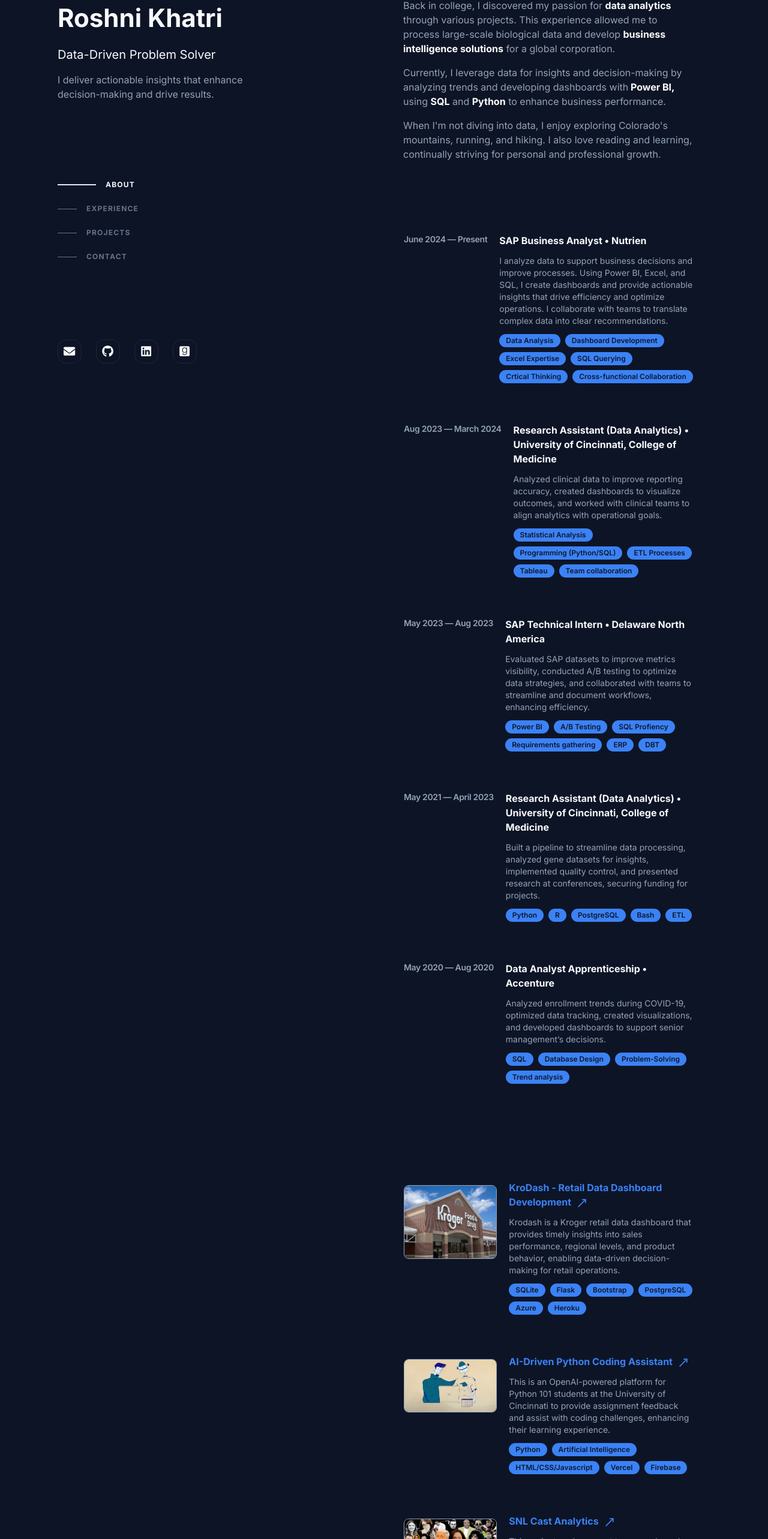
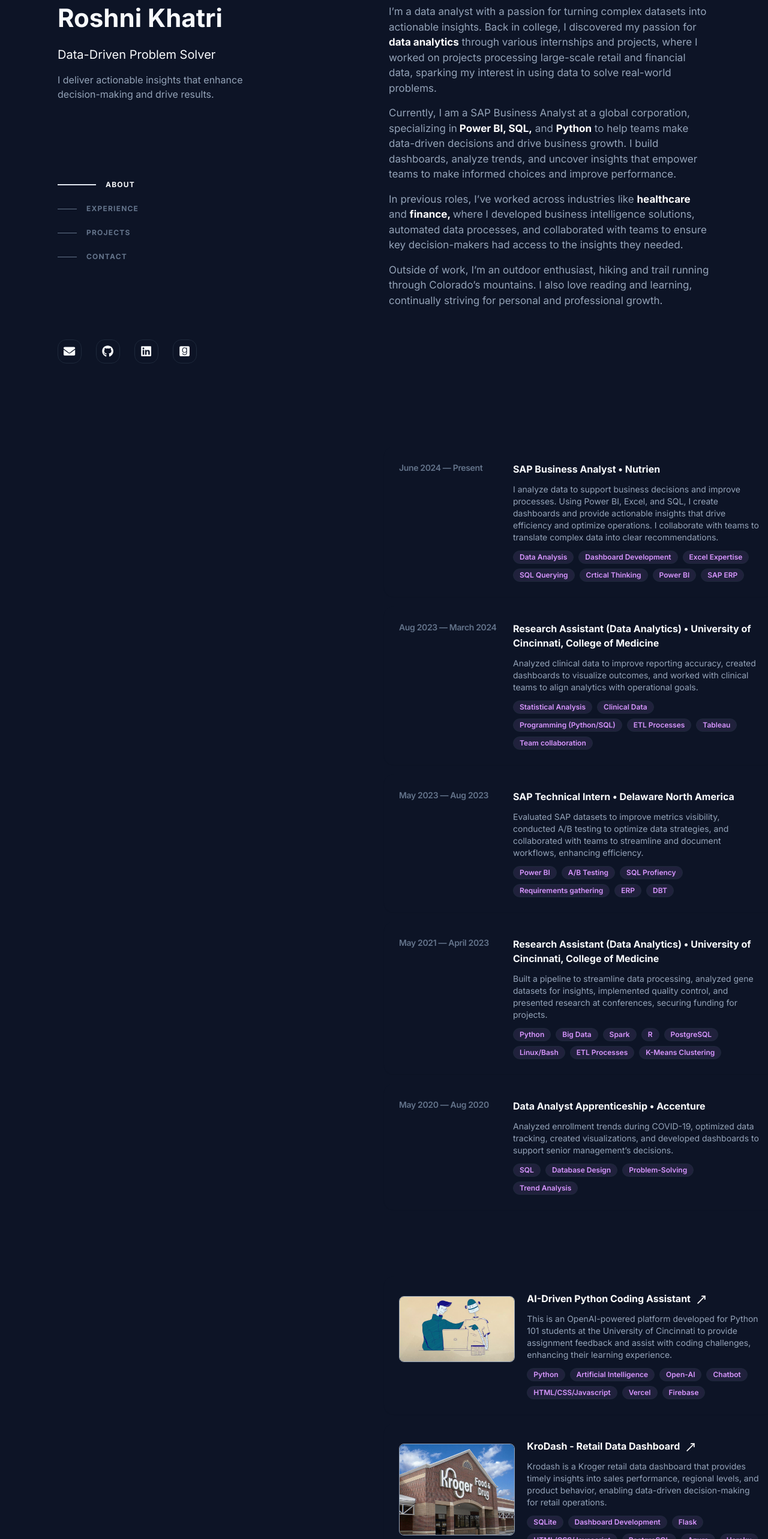
Before and after one commit to roshnik1/e-portfolio, a Next.js app: page / in a window 1280 px wide. Shown: the part 98-2664 px from the top of the page at 60% size. Built offline with nearby package versions, Linux system fonts and the light colour scheme.

Commit message:
Clean up UI + add new colors

```diff
--- a/components/About.tsx
+++ b/components/About.tsx
@@ -9,28 +9,34 @@
 
 export default function About() {
   return (
-    <section id="about" className="scroll-mt-16 ">
+    <section id="about" className="scroll-mt-20 mt-[10px]">
       <div className="sticky top-0 z-20 -mx-6 mb-4 w-screen bg-background/0 px-6 py-5 backdrop-blur md:-mx-12 md:px-12 lg:sr-only lg:relative lg:top-auto lg:mx-auto lg:w-full lg:px-0 lg:py-0 lg:opacity-0">
         <h2 className="text-sm font-bold uppercase tracking-widest lg:sr-only">
           About
         </h2>
       </div>
       <div className="flex flex-col gap-4">
-        <p className="text-start text-muted-foreground lg:px-6">
+        <p className="text-start text-muted-foreground lg:px-2 text-[17px] w-[550px]">
+        I’m a data analyst with a passion for turning complex datasets into actionable insights.
         Back in college, I discovered my passion for <BoldT>data analytics</BoldT> through
-        various projects. This experience allowed me to process large-scale biological
-        data and develop <BoldT>business intelligence solutions</BoldT> for a global corporation.
+        various internships and projects, where I worked on projects processing large-scale retail and financial
+        data, sparking my interest in using data to solve real-world problems.
         </p>
-        <p className="text-start  text-muted-foreground lg:px-6">
-        Currently, I leverage data for insights and decision-making by
-        analyzing trends and developing dashboards with
-        <BoldT> Power BI,</BoldT> using <BoldT>SQL</BoldT> and <BoldT>Python</BoldT> to
-        enhance business performance.
+        <p className="text-start  text-muted-foreground lg:px-2 text-[17px] w-[550px]">
+        Currently, I am a SAP Business Analyst at a global corporation, specializing in
+        <BoldT> Power BI, SQL,</BoldT> and <BoldT>Python</BoldT> to help teams
+        make data-driven decisions and drive business growth. I build dashboards, analyze trends,
+        and uncover insights that empower teams to make informed choices
+        and improve performance.
         </p>
-        <p className="text-start text-muted-foreground lg:px-6">
-        When I'm not diving into data, I enjoy exploring Colorado's
-        mountains, running, and hiking. I also love reading and
-        learning, continually striving for personal and professional growth.
+        <p className="text-start text-muted-foreground lg:px-2 text-[17px] w-[550px]">
+        In previous roles, I’ve worked across industries like <BoldT> healthcare </BoldT>and <BoldT> finance, </BoldT>
+        where I developed business intelligence solutions, automated data processes,
+        and collaborated with teams to ensure key decision-makers had access to the insights they needed.
+        </p>
+        <p className="text-start text-muted-foreground lg:px-2 text-[17px] w-[550px]">
+        Outside of work, I’m an outdoor enthusiast, hiking and trail running through Colorado’s mountains.
+        I also love reading and learning, continually striving for personal and professional growth.
         </p>
       </div>
     </section>
--- a/components/ExpCards.tsx
+++ b/components/ExpCards.tsx
@@ -23,7 +23,8 @@
       "Excel Expertise",
       "SQL Querying",
       "Crtical Thinking",
-      "Cross-functional Collaboration"
+      "Power BI",
+      "SAP ERP"
     ],
   },
   {
@@ -35,6 +36,7 @@
       "Analyzed clinical data to improve reporting accuracy, created dashboards to visualize outcomes, and worked with clinical teams to align analytics with operational goals.",
     skills: [
       "Statistical Analysis",
+      "Clinical Data",
       "Programming (Python/SQL)",
       "ETL Processes",
       "Tableau",
@@ -66,10 +68,13 @@
       "Built a pipeline to streamline data processing, analyzed gene datasets for insights, implemented quality control, and presented research at conferences, securing funding for projects.",
     skills: [
       "Python",
+      "Big Data",
+      "Spark",
       "R",
       "PostgreSQL",
-      "Bash",
-      "ETL"
+      "Linux/Bash",
+      "ETL Processes",
+      "K-Means Clustering"
     ],
   },
   {
@@ -83,16 +88,16 @@
       "SQL",
       "Database Design",
       "Problem-Solving",
-      "Trend analysis"
+      "Trend Analysis"
     ],
   },
 ];
 
 export default function ExpCard() {
   return (
-    <section id="experience" className="scroll-mt-16 lg:mt-16">
+    <section id="experience" className="scroll-mt-10 mt-[200px]">
       <div className="sticky top-0 z-20 -mx-6 mb-4 w-screen bg-background/0 px-6 py-5 backdrop-blur md:-mx-12 md:px-12 lg:sr-only lg:relative lg:top-auto lg:mx-auto lg:w-full lg:px-0 lg:py-0 lg:opacity-0">
-        <h2 className="text-sm font-bold uppercase tracking-widest lg:sr-only">
+        <h2 className="text-md font-bold uppercase tracking-widest lg:sr-only">
           Experience
         </h2>
       </div>
@@ -100,10 +105,10 @@
         {jobPositions.map((job, index) => (
           <Card
             key={index}
-            className="lg:p-6 mb-4 flex flex-col lg:flex-row w-full min-h-fit gap-0 lg:gap-5 border-transparent hover:border dark:lg:hover:border-t-blue-900 dark:lg:hover:bg-slate-800/50 lg:hover:shadow-[inset_0_1px_0_0_rgba(148,163,184,0.1)] lg:hover:drop-shadow-lg lg:hover:bg-slate-100/50 lg:hover:border-t-blue-200"
+            className="lg:p-6 mb-4 flex flex-col lg:flex-row w-[650px] min-h-fit gap-0 lg:gap-5 border-transparent hover:border dark:lg:hover:border-t-[#b94bfa]/60 dark:lg:hover:bg-slate-800/50 lg:hover:shadow-[inset_0_1px_0_0_rgba(148,163,184,0.1)] lg:hover:drop-shadow-lg lg:hover:bg-slate-100/50 lg:hover:border-t-[#b94bfa]/60"
           >
-            <CardHeader className="h-full w-full p-0">
-              <CardTitle className="text-sm text-slate-400 whitespace-nowrap">
+            <CardHeader className="h-full w-[400px] p-0">
+              <CardTitle className="text-sm w-[170px] text-slate-500 whitespace-nowrap">
                 {job.timeline}
               </CardTitle>
             </CardHeader>
--- a/components/Nav.tsx
+++ b/components/Nav.tsx
@@ -1,11 +1,7 @@
 "use client";
 import { Button } from "@/components/ui/button";
-import { Github, Linkedin, Mail} from "lucide-react";
-import { ModeToggle } from "./ui/toggle-mode";
 import useActiveSection from "@/hooks/useActiveSection";
-import { FaGoodreadsG, FaGithub, FaLinkedin, FaEnvelope, FaGoodreads } from "react-icons/fa"; // FontAwesome Goodreads icon
-import { AiFillBook } from "react-icons/ai";
-
+import { FaGoodreadsG, FaGithub, FaLinkedin, FaEnvelope, FaGoodreads } from "react-icons/fa";
 type NavItem = {
   name: string;
   href: string;
--- a/components/Projects.tsx
+++ b/components/Projects.tsx
@@ -13,33 +13,36 @@
 
 const jobProjects = [
   {
+    imagePath: "/code_assistant.png",
+    title: "AI-Driven Python Coding Assistant",
+    description:
+      "This is an OpenAI-powered platform developed for Python 101 students at the University of Cincinnati to provide assignment feedback and assist with coding challenges, enhancing their learning experience.",
+    skills: [
+      "Python",
+      "Artificial Intelligence",
+      "Open-AI",
+      "Chatbot",
+      "HTML/CSS/Javascript",
+      "Vercel",
+      "Firebase"
+    ],
+    link: "https://github.com/roshnik1/CodeInCStructor.ai",
+  },
+  {
     imagePath: "/krodash.png",
-    title: "KroDash - Retail Data Dashboard Development",
+    title: "KroDash - Retail Data Dashboard",
     description:
       "Krodash is a Kroger retail data dashboard that provides timely insights into sales performance, regional levels, and product behavior, enabling data-driven decision-making for retail operations.",
     skills: [
       "SQLite",
+      "Dashboard Development",
       "Flask",
-      "Bootstrap",
+      "HTML/CSS/Javascript",
       "PostgreSQL",
       "Azure",
       "Heroku",
     ],
     link: "https://github.com/roshnik1/KroDash",
-  },
-  {
-    imagePath: "/code_assistant.png",
-    title: "AI-Driven Python Coding Assistant",
-    description:
-      "This is an OpenAI-powered platform for Python 101 students at the University of Cincinnati to provide assignment feedback and assist with coding challenges, enhancing their learning experience.",
-    skills: [
-      "Python",
-      "Artificial Intelligence",
-      "HTML/CSS/Javascript",
-      "Vercel",
-      "Firebase"
-    ],
-    link: "https://github.com/roshnik1/CodeInCStructor.ai",
   },
   {
     imagePath: "/snl_cast.png",
@@ -84,7 +87,7 @@
             rel="noopener noreferrer"
             className="hover:cursor-pointer"
           >
-            <Card className="group lg:p-6 mb-4 flex flex-col lg:flex-row w-full min-h-fit gap-0 lg:gap-5 border-transparent hover:border dark:lg:hover:border-t-blue-900 dark:lg:hover:bg-slate-800/50 lg:hover:shadow-[inset_0_1px_0_0_rgba(148,163,184,0.1)] lg:hover:drop-shadow-lg lg:hover:bg-slate-100/50 lg:hover:border-t-blue-200">
+            <Card className="group lg:p-6 mb-4 flex flex-col lg:flex-row w-[650px] min-h-fit gap-0 lg:gap-5 border-transparent hover:border dark:lg:hover:border-t-[#b94bfa]/60 dark:lg:hover:bg-slate-800/50 lg:hover:shadow-[inset_0_1px_0_0_rgba(148,163,184,0.1)] lg:hover:drop-shadow-lg lg:hover:bg-slate-100/50 lg:hover:border-t-[#b94bfa]/60">
               <CardHeader className="h-full w-full lg:w-1/3 mb-4 p-0">
                 <Image
                   src={project.imagePath}
@@ -96,7 +99,7 @@
                 />
               </CardHeader>
               <CardContent className="flex flex-col p-0 w-full lg:w-2/3">
-                <p className="text-primary font-bold">
+                <p className="text-white font-bold">
                   {project.title}{" "}
                   <MoveUpRight className="ml-1 inline-block h-5 w-5 shrink-0 transition-transform group-hover:-translate-y-1 group-hover:translate-x-1 motion-reduce:transition-none" />
                 </p>
--- a/components/ui/badge.tsx
+++ b/components/ui/badge.tsx
@@ -1,6 +1,5 @@
 import * as React from "react"
 import { cva, type VariantProps } from "class-variance-authority"
-
 import { cn } from "@/lib/utils"
 
 const badgeVariants = cva(
@@ -9,7 +8,7 @@
     variants: {
       variant: {
         default:
-          "border-transparent bg-primary text-primary-foreground hover:bg-primary/80",
+          "text-[#d896ff] bg-[#c493ff] bg-opacity-10 hover:bg-[#c493ff] hover:bg-opacity-10 focus:ring-[#c493ff] hover:text-[#d896ff]",
         secondary:
           "border-transparent bg-secondary text-secondary-foreground hover:bg-secondary/80",
         destructive:
@@ -21,7 +20,7 @@
       variant: "default",
     },
   }
-)
+);
 
 export interface BadgeProps
   extends React.HTMLAttributes<HTMLDivElement>,
--- a/components/ui/button.tsx
+++ b/components/ui/button.tsx
@@ -5,13 +5,13 @@
 import { cn } from "@/lib/utils"
 
 const buttonVariants = cva(
-  "inline-flex items-center justify-center rounded-md text-sm font-medium ring-offset-background transition-colors focus-visible:outline-none focus-visible:ring-2 focus-visible:ring-ring focus-visible:ring-offset-2 disabled:pointer-events-none disabled:opacity-50",
+  "inline-flex items-center justify-center rounded-md text-lg font-medium ring-offset-background transition-colors focus-visible:outline-none focus-visible:ring-2 focus-visible:ring-ring focus-visible:ring-offset-2 disabled:pointer-events-none disabled:opacity-50",
   {
     variants: {
       variant: {
-        default: "bg-primary text-primary-foreground hover:bg-primary/90",
+        default: "bg-[#b94bfa]/90 text-[#b94bfa] hover:bg-[#b94bfa]/40",
         destructive:
-          "bg-destructive text-destructive-foreground hover:bg-destructive/90",
+          "bg-destructive text-destructive-foreground hover:bg-destructive/40",
         outline:
           "border border-input bg-background hover:bg-accent hover:text-accent-foreground",
         secondary:
```
